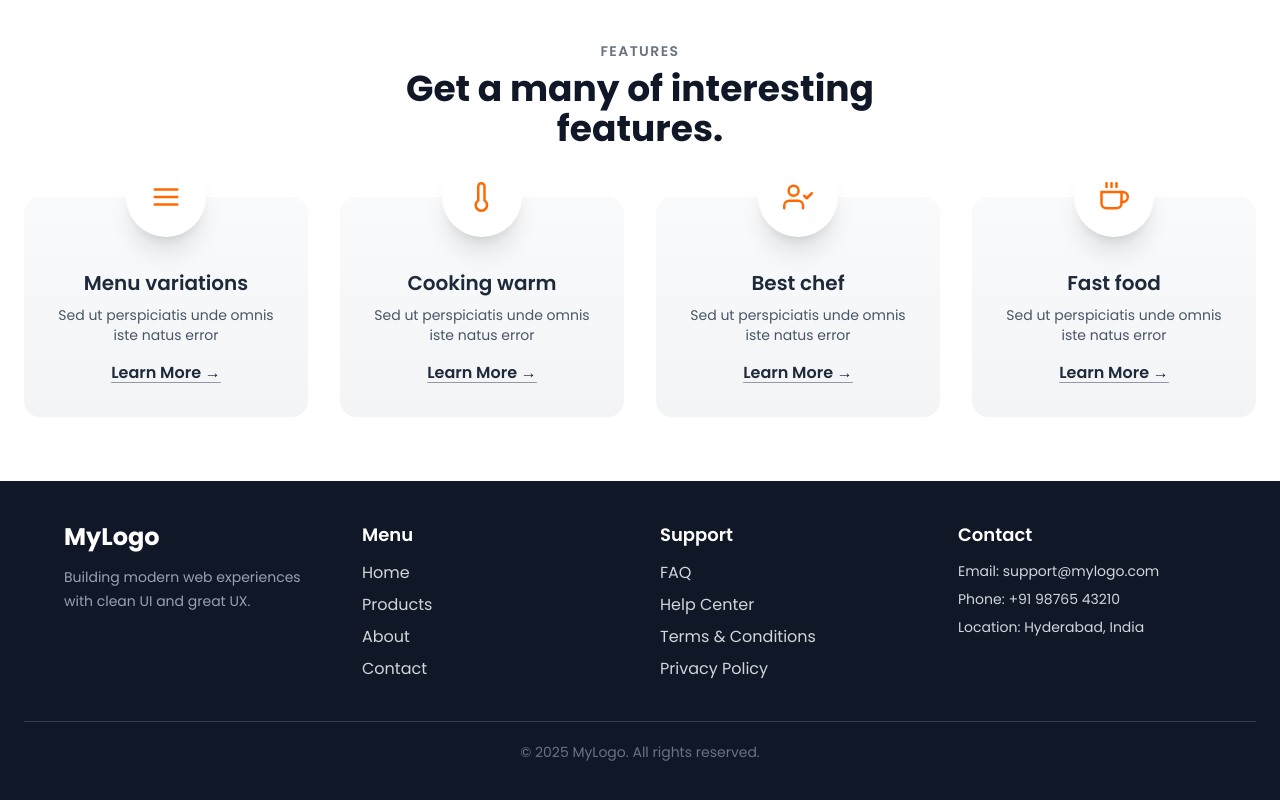
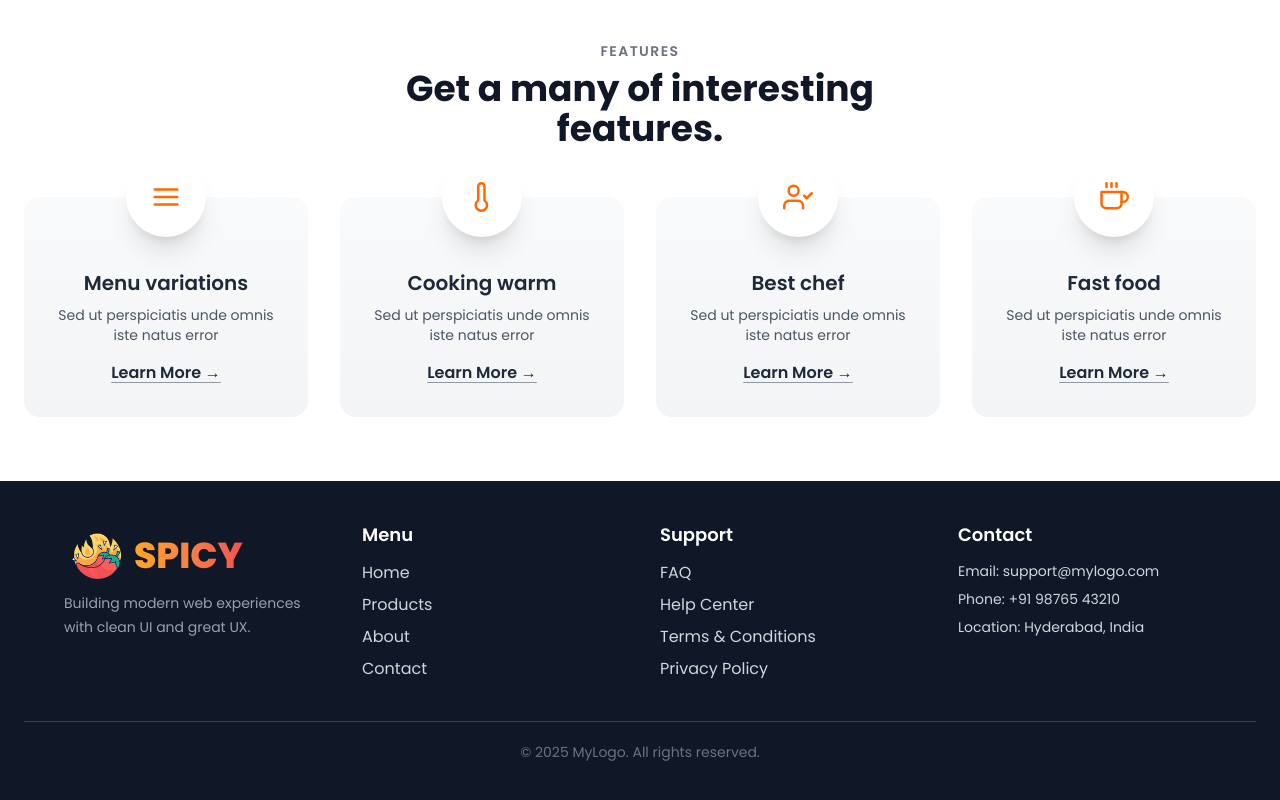
Before and after one commit to chiruvanapalli/shoppping, a React (Vite) app: page / in a window 1280 px wide. Shown: the part 595-1395 px from the top of the page. Built offline with nearby package versions, Linux system fonts and the light colour scheme; no server answers.

Commit message:
changes updated

```diff
--- a/src/components/common/Footer.tsx
+++ b/src/components/common/Footer.tsx
@@ -1,4 +1,5 @@
 import React from "react";
+import LOGO from "../../assets/images/png/brand-logo.png";
 
 const Footer = () => {
   return (
@@ -6,7 +7,15 @@ const Footer = () => {
       <div className="max-w-6xl mx-auto grid grid-cols-1 sm:grid-cols-2 md:grid-cols-4 gap-10">
         {/* Logo */}
         <div>
-          <h2 className="text-2xl font-bold mb-3">MyLogo</h2>
+          <div
+            className="text-center flex items-center"
+            style={{ height: "70px" }}
+          >
+            <img src={LOGO} className="max-h-full" />{" "}
+            <div className="font-extrabold text-4xl bg-gradient-to-r from-[#FFA726] to-[#EF5350] bg-clip-text text-transparent">
+              SPICY
+            </div>
+          </div>
           <p className="text-gray-400 text-sm leading-6">
             Building modern web experiences with clean UI and great UX.
           </p>
```
